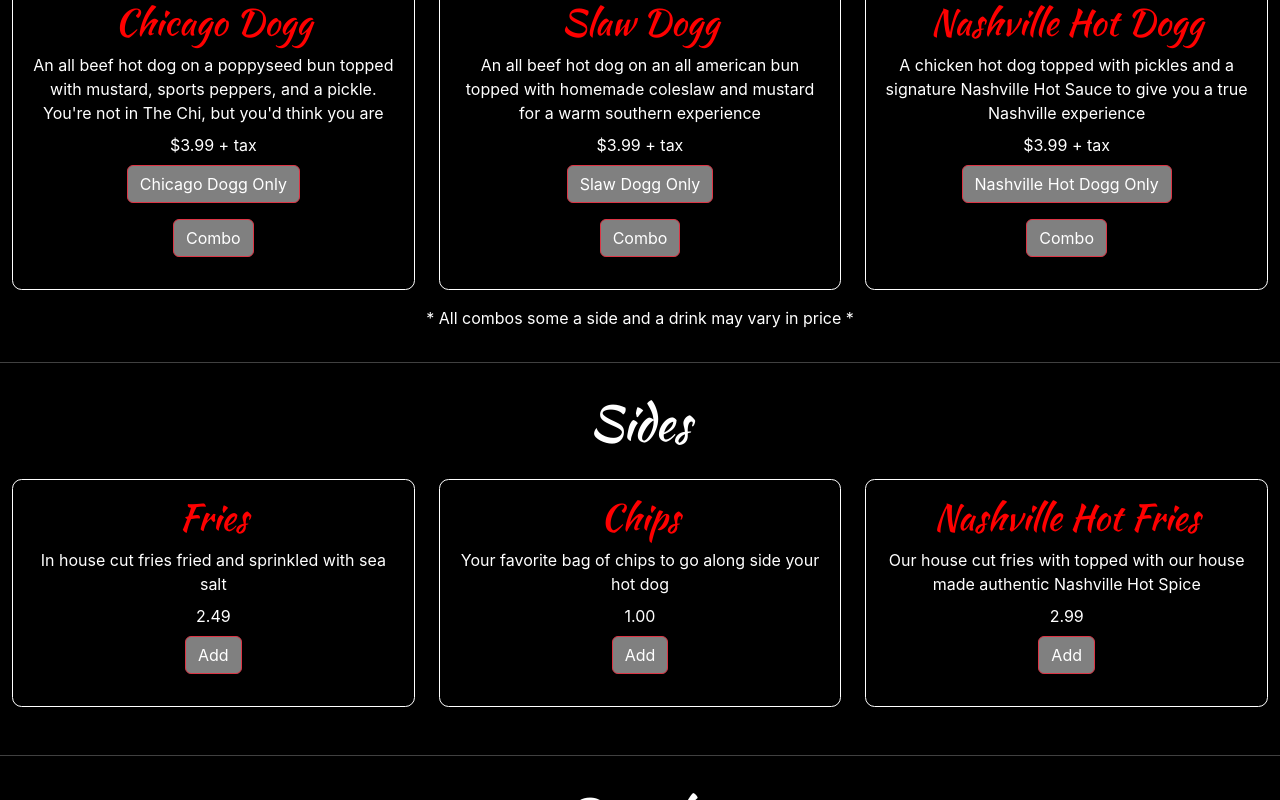
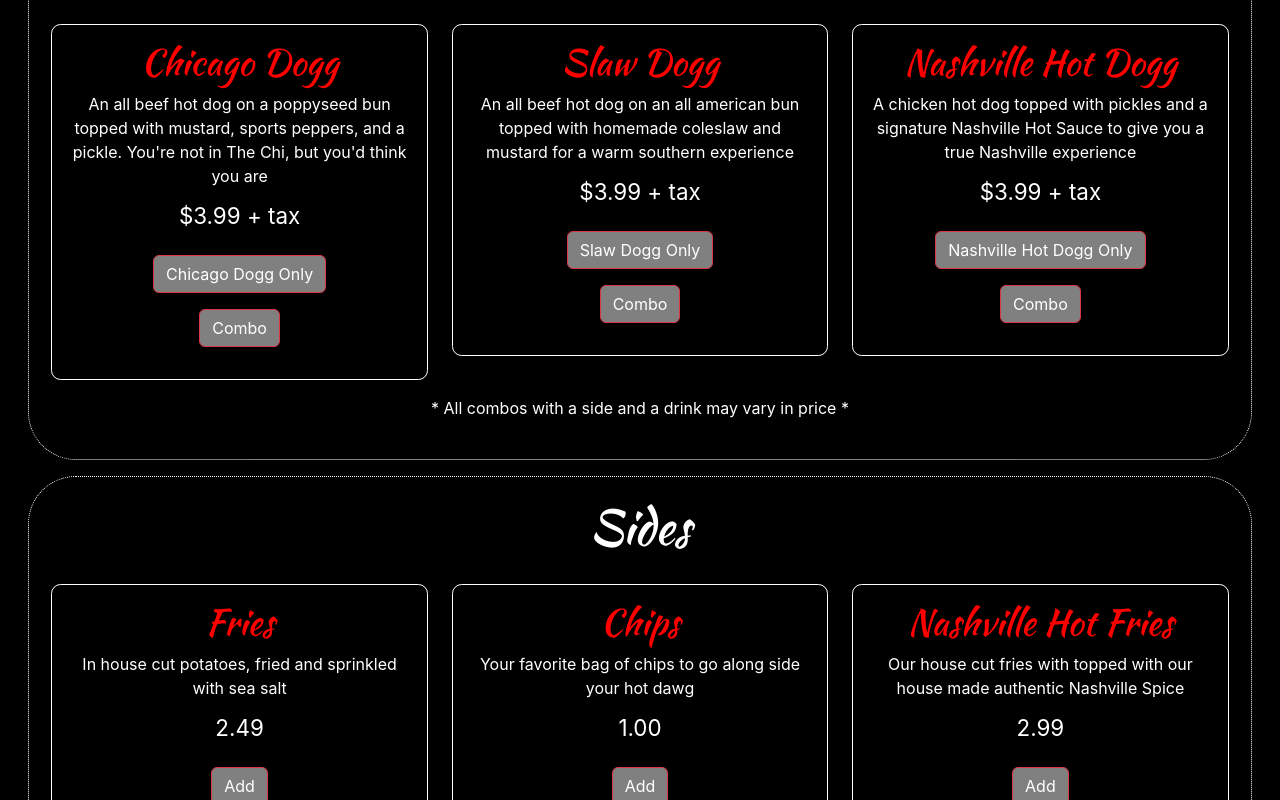
Before and after one commit to Dev-Davis/dranks-n-franks, a React (Create React App) app in the folder dranks-n-franks.ui/: page / in a window 1280 px wide. Shown: the part 780-1580 px from the top of the page. Built offline with nearby package versions, Linux system fonts and the light colour scheme; the HTML template or start-up script is replaced by a standard one.

Commit message:
got links working in navbar

```diff
--- a/dranks-n-franks.ui/src/App.css
+++ b/dranks-n-franks.ui/src/App.css
@@ -58,7 +58,6 @@
   border: 1px solid red;
   border-radius: 0.6em;
   cursor: pointer;
-  font-size: 1.1em;
 }
 
 .item-title {
@@ -66,10 +65,21 @@
   font-size: 1.5em;
 }
 
+/* .item-container:hover {
+  font-size: 1.1em;
+} */
+
 span.item {
   font-family: "Kaushan Script", cursive;
   font-size: 1.5em;
-  color: red
+  color: red;
+}
+
+.item-container {
+  border: 1px dotted white;
+  padding: 1.4em;
+  margin: 1em;
+  border-radius: 3em;
 }
 
 .btn-container {
@@ -86,5 +96,10 @@ p {
 }
 
 .price {
-  padding: 0.5em 0;
+  padding: 0.5em 0 1em 0;
+  font-size: 1.4em;
 }
+
+.fine-print {
+  padding-bottom: 1em;
+}
--- a/dranks-n-franks.ui/src/App.js
+++ b/dranks-n-franks.ui/src/App.js
@@ -1,12 +1,9 @@
 import "./App.css";
 import Home from "./Components/Home/Home";
+import Favorites from "./Components/Favorites/Favorites";
+import Cart from "./Components/Cart/Cart";
 import Navbar from "./Components/Navbar/Navbar";
-import {
-  BrowserRouter,
-  Routes,
-  Route,
-  NavLink,
-} from "react-router-dom";
+import { BrowserRouter, Routes, Route, NavLink } from "react-router-dom";
 
 function App() {
   return (
@@ -14,9 +11,14 @@ function App() {
       <BrowserRouter>
         <Navbar />
         <Routes>
-
+          <Route path="/" element={<Home />} />
         </Routes>
-        <Home />
+        <Routes>
+          <Route path="/favorites" element={<Favorites />} />
+        </Routes>
+        <Routes>
+          <Route path="/cart" element={<Cart />} />
+        </Routes>
       </BrowserRouter>
     </div>
   );
--- a/dranks-n-franks.ui/src/Components/Cart/Cart.js
+++ b/dranks-n-franks.ui/src/Components/Cart/Cart.js
@@ -0,0 +1,11 @@
+import React from 'react'
+
+function Cart() {
+  return (
+    <div className="cart">
+      <h1>Cart</h1>
+    </div>
+  )
+}
+
+export default Cart
--- a/dranks-n-franks.ui/src/Components/Dranks/Dranks.js
+++ b/dranks-n-franks.ui/src/Components/Dranks/Dranks.js
@@ -50,7 +50,7 @@ export default function Dranks() {
   ];
 
   return (
-    <div className="dranks text-center">
+    <div className="item-container text-center">
       <h3 className="cat-name">Dranks</h3>
       <div className="row">
         {dranks.map((drank) => (
--- /dev/null
+++ b/dranks-n-franks.ui/src/Components/Favorites/Favorites.js
@@ -0,0 +1,11 @@
+import React from 'react'
+
+function Favorites() {
+  return (
+    <div className="favs">
+      <h1>Favorites</h1>
+    </div>
+  )
+}
+
+export default Favorites
--- a/dranks-n-franks.ui/src/Components/Franks/Franks.js
+++ b/dranks-n-franks.ui/src/Components/Franks/Franks.js
@@ -33,7 +33,7 @@ export default function Franks() {
   ];
 
   return (
-    <div className="franks text-center">
+    <div className="item-container text-center">
       <h3 className="cat-name">Franks</h3>
       {/* <hr /> */}
       <div className="row">
@@ -41,6 +41,9 @@ export default function Franks() {
           <FranksCard key={frank.fId} frank={frank} />
         ))}
       </div>
+      <p className="fine-print">
+        * All combos with a side and a drink may vary in price *
+      </p>
     </div>
   );
 }
--- a/dranks-n-franks.ui/src/Components/Home/Home.js
+++ b/dranks-n-franks.ui/src/Components/Home/Home.js
@@ -8,7 +8,7 @@ export default function Home() {
     <div>
       <h1 className="restaurant-title">Dranks n Franks</h1>
       <hr />
-      <img src="https://t4.ftcdn.net/jpg/05/75/61/83/240_F_575618364_dMHK3cD3xrnoJI7F9P8tPjimYIZCOIWU.jpg" className="dogg-background" alt="animated hoy dog" />
+      <img src="https://t4.ftcdn.net/jpg/05/75/61/83/240_F_575618364_dMHK3cD3xrnoJI7F9P8tPjimYIZCOIWU.jpg" className="dogg-background" alt="animated hot dog" />
       <Menu />
     </div>
   );
--- a/dranks-n-franks.ui/src/Components/Menu/Menu.css
+++ b/dranks-n-franks.ui/src/Components/Menu/Menu.css
@@ -5,6 +5,6 @@
   margin: 1em;
 }
 
-.menu-sep {
-  margin: 2em 0;
-}
+/* .menu-sep {
+  margin: 1em 0;
+} */
--- a/dranks-n-franks.ui/src/Components/Menu/Menu.js
+++ b/dranks-n-franks.ui/src/Components/Menu/Menu.js
@@ -11,14 +11,11 @@ export default function Menu() {
       <div className="container-fluid">
         <Franks />
       </div>
-      <p className="fine-print">
-        * All combos some a side and a drink may vary in price *
-      </p>
-      <hr className="menu-sep" />
+      {/* <hr className="menu-sep" /> */}
       <div className="container-fluid">
         <Sides />
       </div>
-      <hr className="menu-sep" />
+      {/* <hr className="menu-sep" /> */}
       <div className="container-fluid">
         <Dranks />
       </div>
--- a/dranks-n-franks.ui/src/Components/Sides/Sides.js
+++ b/dranks-n-franks.ui/src/Components/Sides/Sides.js
@@ -8,28 +8,28 @@ export default function Sides() {
     {
       sId: 1,
       name: "Fries",
-      description: "In house cut fries fried and sprinkled with sea salt",
+      description: "In house cut potatoes, fried and sprinkled with sea salt",
       ingredients: "...",
       price: 2.49,
     },
     {
       sId: 2,
       name: "Chips",
-      description: "Your favorite bag of chips to go along side your hot dog",
+      description: "Your favorite bag of chips to go along side your hot dawg",
       ingredients: "...",
       price: 1.0,
     },
     {
       sId: 3,
       name: "Nashville Hot Fries",
-      description: "Our house cut fries with topped with our house made authentic Nashville Hot Spice",
+      description: "Our house cut fries with topped with our house made authentic Nashville Spice",
       ingredients: "...",
       price: 2.99,
     },
   ];
 
   return (
-    <div className="sides text-center">
+    <div className="item-container text-center">
       <h3 className="cat-name">Sides</h3>
       {/* <hr /> */}
       <div className="row">
```
Also changed, not shown: dranks-n-franks.ui/src/Components/Navbar/Navbar.js (+6 -1 lines), dranks-n-franks.ui/src/Components/Favorites/Favorites.css (added).
